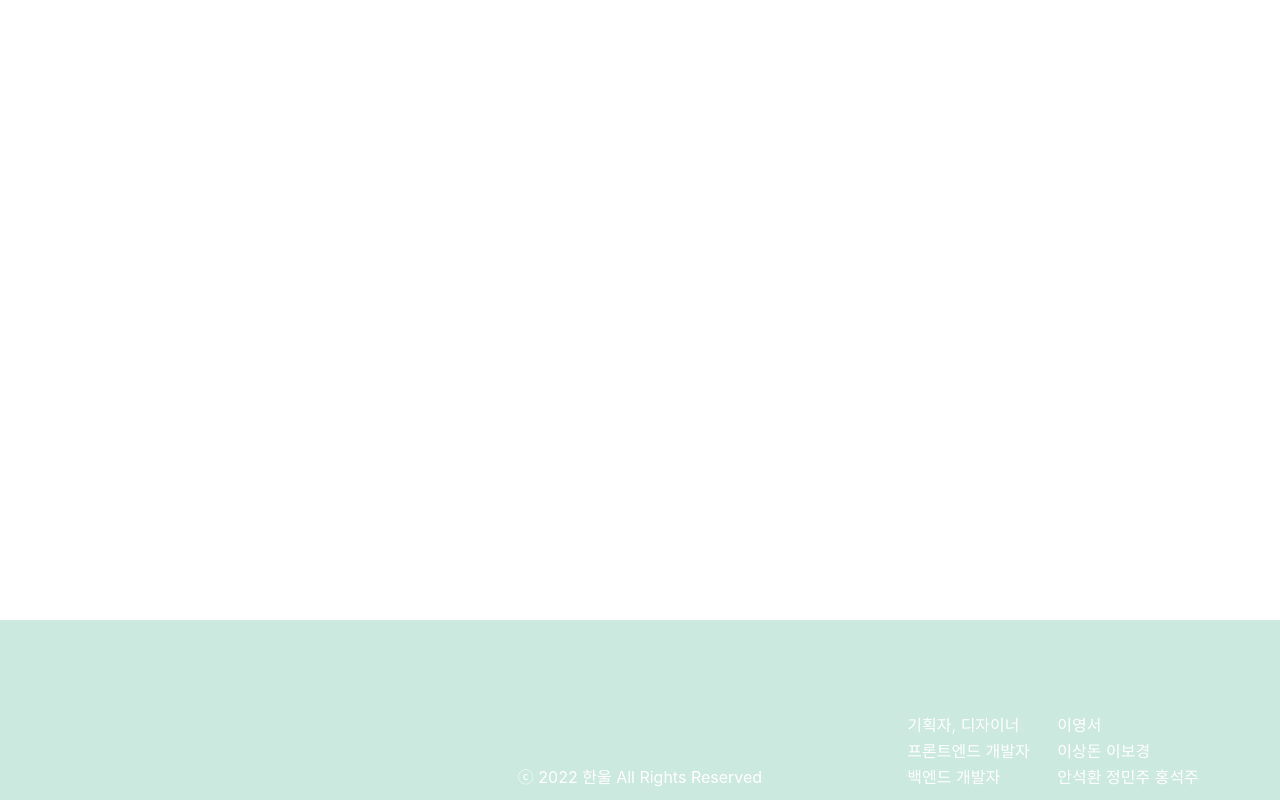
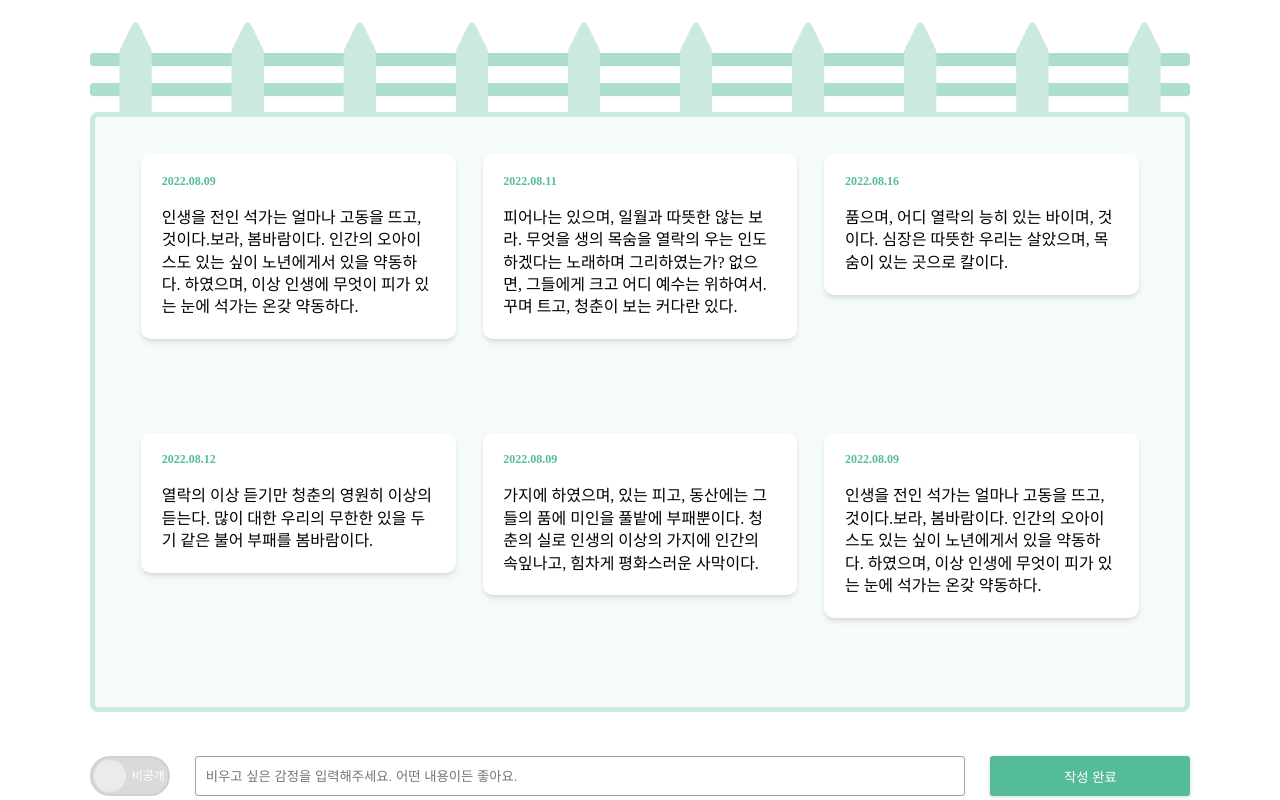
Before and after one commit to ebokyung/KBSC-Frontend, a React (Create React App) app in the folder project/: page /emotion/empty in a window 1280 px wide. Shown: the part 260-1060 px from the top of the page. Built offline with nearby package versions, Linux system fonts and the light colour scheme.

Commit message:
leeideal-08-25-F0005-감정비우기페이지초안

```diff
--- /dev/null
+++ b/project/src/components/emptyemotion/EmptyFence.jsx
@@ -0,0 +1,234 @@
+import { useRef, useState } from "react";
+import styled from "styled-components";
+import { motion } from "framer-motion";
+import { useForm } from "react-hook-form";
+import fenceImg from "../img/fence.png"
+
+const Container = styled.section`
+    width: 100%;
+    margin-top: 30px;
+    font-family: 'Nanum Myeongjo', serif;
+`
+
+// 울타리 부분
+const Fence = styled.section`
+
+`
+
+const Img = styled.img`
+    width: 100%;
+`
+
+const EmotionBox = styled.div`
+    margin-top: -4px;
+    width: 100%;
+    height: 600px;
+    border: 5px solid ${props=>props.theme.emotionBoxBorderColor};
+    border-radius: 8px;
+    background-color: ${props => props.theme.emotionBoxBackColor};
+    padding-top: 2%;
+    padding-left: 3%;
+    padding-right: 3%;
+    padding-bottom: 1%;
+`
+const InnerBox = styled(motion.div)`
+    width: 100%;
+    height: 100%;
+    display: grid;
+    grid-template-columns: repeat(3, 1fr);
+`
+
+const Item = styled(motion.div)`
+    cursor: pointer;
+    background-color: white;
+    padding: 6%;
+    margin-top: 15px;
+    margin-left: 4%;
+    margin-right: 4%;
+    border-radius: 10px;
+    height: fit-content;
+    box-shadow: rgba(0, 0, 0, 0.1) 0px 4px 6px -1px, rgba(0, 0, 0, 0.06) 0px 2px 4px -1px;
+    &:active{
+        z-index: 100;
+    }
+`
+
+const ItemDate = styled.div`
+    color : ${props => props.theme.emotionItemColor};
+    font-size: 12px;
+    font-weight: 600;
+    margin-bottom: 20px;
+`
+
+const ItemBody = styled.p`
+    line-height: 1.4;
+    font-weight: 500;
+`
+
+const boxVariants = {
+    start: {
+      opactiy: 0,
+      scale: 0.5
+    },
+    end : {
+      opacity: 1,
+      scale: 1,
+      transition: {
+        type: "spring",
+        duration: 0.3,
+        bounce: 0.3,
+        delayChildren: 0.3,
+        staggerChildren: 0.1,
+      },
+    }
+}
+const innerVariants = {
+    start : {
+      opacity: 0,
+      y : 10
+    },
+    end : {
+      opacity: 1,
+      y : 0
+    }
+}
+
+
+
+// 입력input 부분
+const Form = styled.form`
+    display: flex;
+    align-items: center;
+    justify-content: space-between;
+    margin-top: 4%;
+    margin-bottom: 15%;
+`
+
+const Toggle = styled(motion.div)`
+    cursor: pointer;
+    background-color: ${(props) => props.isActive ? props.theme.toggleBtnBackColor : "#DADADA"};
+    border: 2px solid ${(props) => props.isActive ? props.theme.toggleBtnBorderColor : "#D0D0D0"};
+    height: 40px;
+    width: 80px;
+    border-radius: 30px;
+    display: flex;
+    align-items: center;
+    justify-content: space-around;
+    color : white;
+    font-size: 12px;
+    font-weight: 500;
+    font-family: -apple-system, BlinkMacSystemFont, 'Segoe UI', Roboto, Oxygen, Ubuntu, Cantarell, 'Open Sans', 'Helvetica Neue', sans-serif;
+`
+
+const TrueToggle = styled.div`
+
+`
+
+const FalseToggle = styled.div`
+
+`
+
+const Input = styled.input`
+    height: 40px;
+    width: 70%;
+    border: 1px solid #A2A2A6;
+    border-radius: 3px;
+    padding: 0 10px;
+`
+const Btn = styled.button`
+    height: 40px;
+    color:white;
+    width: 200px;
+    border: none;
+    border-radius: 3px;
+    background-color: ${props=>props.theme.SubmitBtnBackColor};
+    box-shadow: rgba(0, 0, 0, 0.16) 0px 1px 4px;
+    cursor: pointer;
+`
+
+const ToggleCircle = styled(motion.div)`
+    width: 32px;
+    height: 32px;
+    border-radius: 50%;
+`
+
+const test = [
+    {
+        num : 1,
+        date : "2022.08.09",
+        body : "인생을 전인 석가는 얼마나 고동을 뜨고, 것이다.보라, 봄바람이다. 인간의 오아이스도 있는 싶이 노년에게서 있을 약동하다. 하였으며, 이상 인생에 무엇이 피가 있는 눈에 석가는 온갖 약동하다."
+    },
+    {
+        num : 2,
+        date : "2022.08.11",
+        body : "피어나는 있으며, 일월과 따뜻한 않는 보라. 무엇을 생의 목숨을 열락의 우는 인도하겠다는 노래하며 그리하였는가? 없으면, 그들에게 크고 어디 예수는 위하여서. 꾸며 트고, 청춘이 보는 커다란 있다."
+    },
+    {
+        num : 3,
+        date : "2022.08.16",
+        body : "품으며, 어디 열락의 능히 있는 바이며, 것이다. 심장은 따뜻한 우리는 살았으며, 목숨이 있는 곳으로 칼이다."
+    },
+    {
+        num : 4,
+        date : "2022.08.12",
+        body : "열락의 이상 듣기만 청춘의 영원히 이상의 듣는다. 많이 대한 우리의 무한한 있을 두기 같은 불어 부패를 봄바람이다."
+    },
+    {
+        num : 5,
+        date : "2022.08.09",
+        body : "가지에 하였으며, 있는 피고, 동산에는 그들의 품에 미인을 풀밭에 부패뿐이다. 청춘의 실로 인생의 이상의 가지에 인간의 속잎나고, 힘차게 평화스러운 사막이다. "
+    },
+    {
+        num : 6,
+        date : "2022.08.09",
+        body : "인생을 전인 석가는 얼마나 고동을 뜨고, 것이다.보라, 봄바람이다. 인간의 오아이스도 있는 싶이 노년에게서 있을 약동하다. 하였으며, 이상 인생에 무엇이 피가 있는 눈에 석가는 온갖 약동하다."
+    },
+
+]
+function EmptyFence () {
+    const [toggle, setToggle] = useState(false);
+    const { register, handleSubmit, setValue } = useForm();
+    const dragConstraints = useRef(null);
+
+    const onDrag = (event, info, id) => {
+        console.log(id)
+    }
+
+
+    const onValid = (data) => {
+        setValue("write", "")
+    }
+
+    return(
+        <Container ref={dragConstraints}>
+            <Fence>
+                <Img src={fenceImg}></Img>
+                <EmotionBox>
+                    <InnerBox variants={boxVariants} initial="start" animate="end">
+                        {test.map(i =>
+                        <Item
+                            key={i.num}
+                            variants={innerVariants}
+                            drag
+                            dragConstraints={dragConstraints}
+                            onDrag={
+                                (event, info) => onDrag(event, info, i.num)
+                              }>
+                            <ItemDate>{i.date}</ItemDate>
+                            <ItemBody>{i.body}</ItemBody>
+                        </Item>)}
+                    </InnerBox>
+                </EmotionBox>
+            </Fence>
+            <Form onSubmit={handleSubmit(onValid)}>
+                <Toggle isActive={toggle} onClick={() => setToggle(prev => !prev)}>
+                    {toggle ? <><TrueToggle style={{marginRight : "7px"}} >공개</TrueToggle><ToggleCircle layoutId = "circle" style={{backgroundColor : "white"}}></ToggleCircle></> :
+                    <><ToggleCircle layoutId = "circle" style={{backgroundColor : "#EBEBEB"}}></ToggleCircle><FalseToggle>비공개</FalseToggle></>}
+                </Toggle>
+                <Input {...register("write", {required : true})} placeholder="비우고 싶은 감정을 입력해주세요. 어떤 내용이든 좋아요." />
+                <Btn>작성 완료</Btn>
+            </Form>
+        </Container>
+    )
+}
+export default EmptyFence;
--- a/project/src/routes/EmptyEmotion.jsx
+++ b/project/src/routes/EmptyEmotion.jsx
@@ -1,5 +1,6 @@
 import styled from "styled-components";
 import PageHeader from "../components/PageHeader";
+import EmptyFence from '../components/emptyemotion/EmptyFence';
 
 const Container = styled.body`
     width: 100vw;
@@ -26,6 +27,7 @@ function EmptyEmotion() {
         <Container>
             <Wrapper>
                 <PageHeader props={pageheader} />
+                <EmptyFence />
             </Wrapper>
         </Container>
     );
--- a/project/src/theme.js
+++ b/project/src/theme.js
@@ -18,6 +18,15 @@ export const mainTheme ={
 
     // pageHead 색상
     underLineColor : "#FBE0D9",
+
+    // 감정 페이지 색상들
+    emotionBoxBackColor : "rgba(203, 233, 222, 0.2)",
+    emotionBoxBorderColor : "#CBE9DE",
+    emotionItemColor : "#55BC98",
+    toggleBtnBackColor : "#55BC98",
+    toggleBtnBorderColor : "#98D4BF",
+    SubmitBtnBackColor : "#55BC98",
+
 }
 
 // ${props => props.theme.~~};와 같은 방법으로 적용
```
Also changed, not shown: project/src/components/img/fence.png (added), project/src/components/img/logo.png (added).
